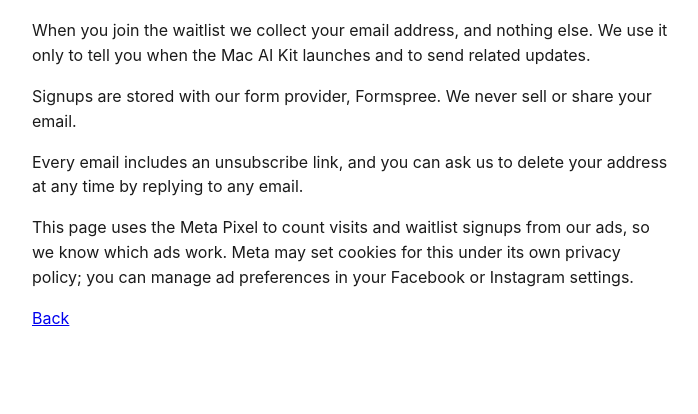
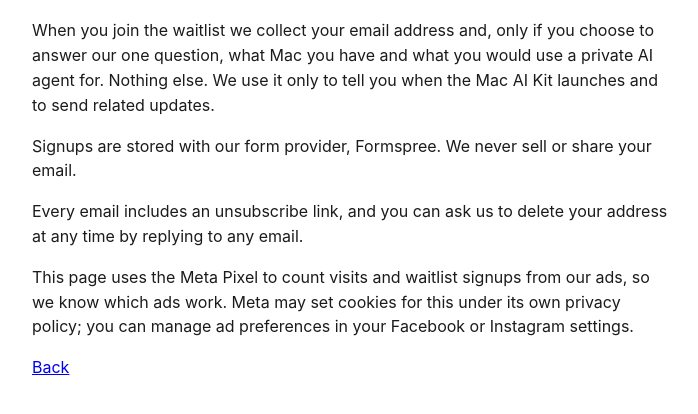
Before and after one commit to macaikit/macaikit.github.io, a plain HTML site: page privacy.html in a window 1280 px wide. Shown: the part 98-512 px from the top of the page, without its empty margins (288-986 px from the left). Drawn offline with Linux system fonts and the light colour scheme.

Commit message:
One optional question after signup; privacy page says so

```diff
--- a/privacy.html
+++ b/privacy.html
@@ -1,7 +1,7 @@
 <!doctype html><html lang="en"><head><meta charset="utf-8"><meta name="viewport" content="width=device-width,initial-scale=1">
 <title>Privacy</title><style>body{font-family:-apple-system,system-ui,sans-serif;max-width:640px;margin:0 auto;padding:24px 16px;line-height:1.55;color:#1b1b1b}</style></head><body>
 <h1>Privacy</h1>
-<p>When you join the waitlist we collect your email address, and nothing else. We use it only to tell you when the Mac AI Kit launches and to send related updates.</p>
+<p>When you join the waitlist we collect your email address and, only if you choose to answer our one question, what Mac you have and what you would use a private AI agent for. Nothing else. We use it only to tell you when the Mac AI Kit launches and to send related updates.</p>
 <p>Signups are stored with our form provider, Formspree. We never sell or share your email.</p>
 <p>Every email includes an unsubscribe link, and you can ask us to delete your address at any time by replying to any email.</p>
 <p>This page uses the Meta Pixel to count visits and waitlist signups from our ads, so we know which ads work. Meta may set cookies for this under its own privacy policy; you can manage ad preferences in your Facebook or Instagram settings.</p>
```
Also changed, not shown: index.html (+1 -1 lines).
